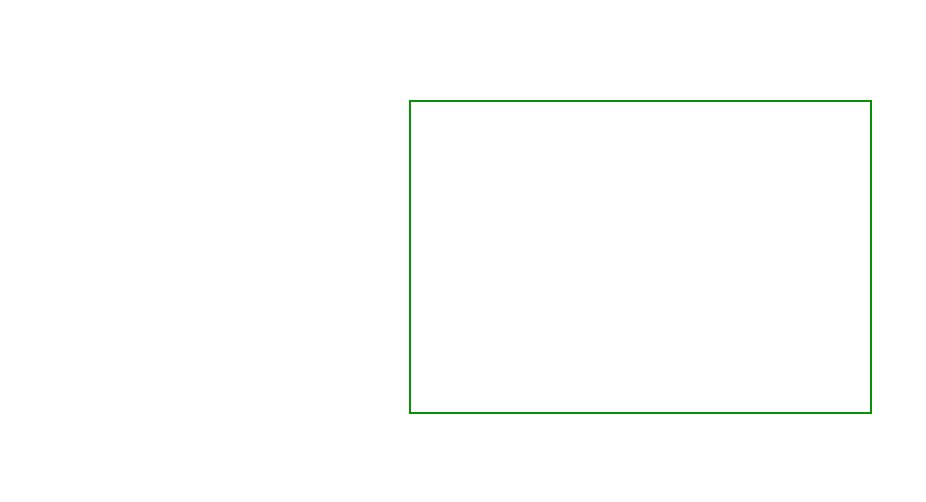
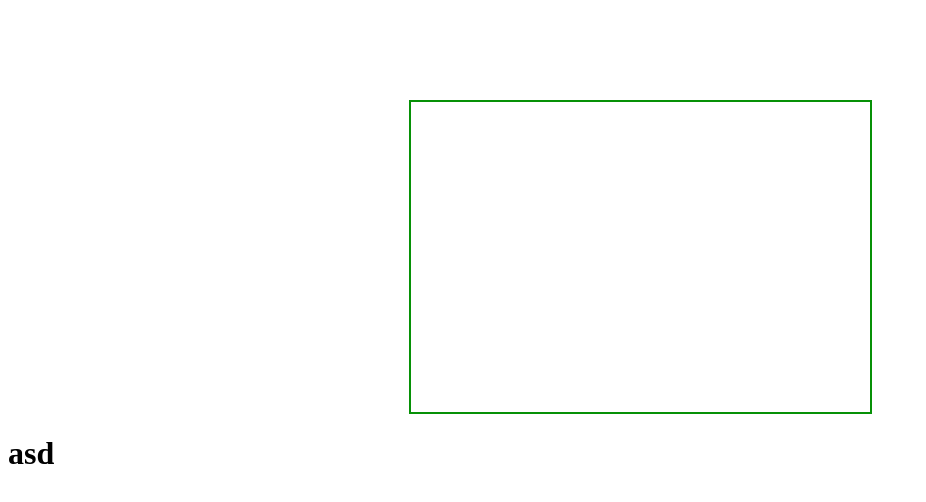
Before and after one commit to ll2455727165/one_01, a plain HTML site: page 03-canvas画图.html in a window 1280 px wide. Shown: the whole page, without its empty margins (0-926 px from the left). Drawn offline with Linux system fonts and the light colour scheme.

Commit message:
dev分支第二次提交

```diff
--- a/03-canvas画图.html
+++ b/03-canvas画图.html
@@ -25,7 +25,11 @@
     <canvas id="canvas" class="canvas" width="459" height="310"></canvas>
   </div>
 
+
+  <h1>asd</h1>
+
   <script>
+
 
     window.onload = function () {
 
```
